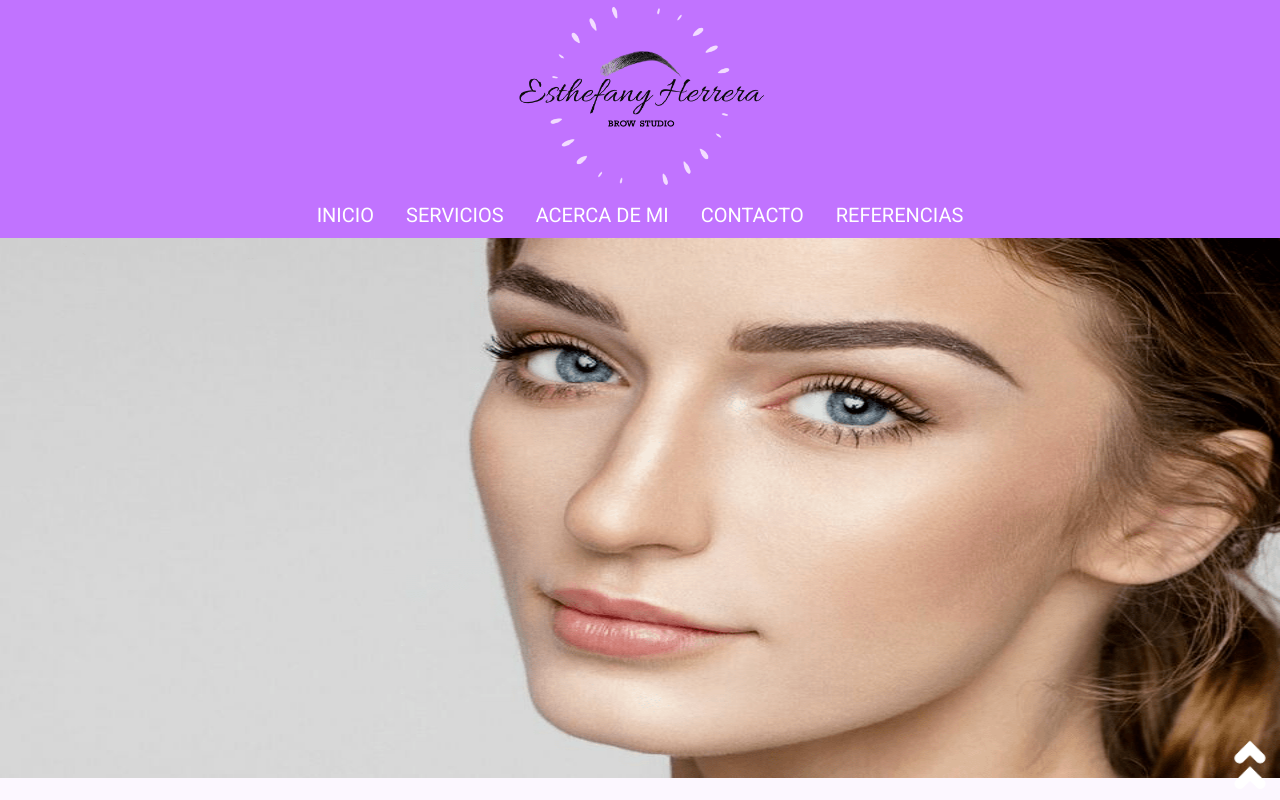
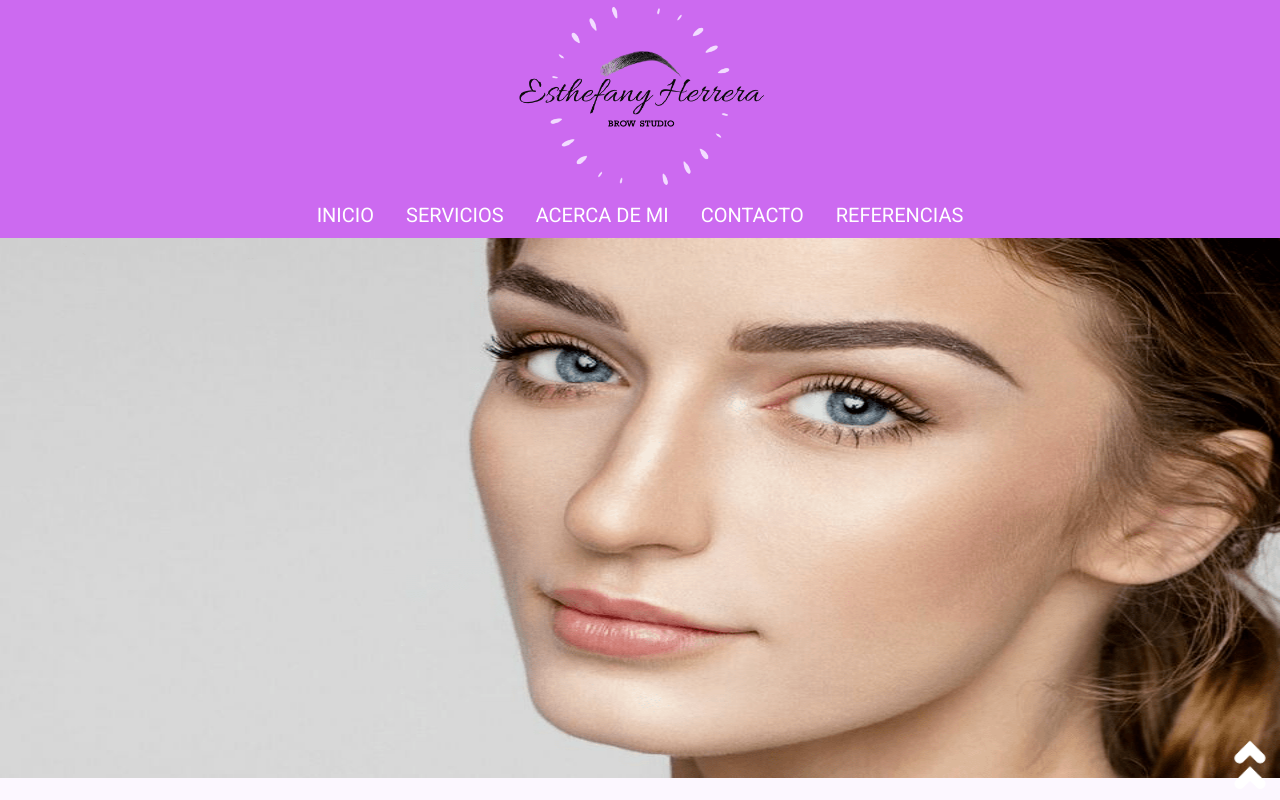
Before and after one commit to Andreshra/ehSTUDIO, a website: page index.html in a window 1280 px wide. Shown: the top 800 px of the page. Drawn offline with nearby package versions, Linux system fonts and the light colour scheme; a web font is replaced by a local one.

Commit message:
Cambio color header

```diff
--- a/scss/_colores.scss
+++ b/scss/_colores.scss
@@ -1,6 +1,6 @@
 $colorBg: #FCF7FF;
 
-$colorHeader: #c173ff;
+$colorHeader: #CC6AF0;
 
 $enlaces: white;
 
```
Also changed, not shown: css/estilo.css.
